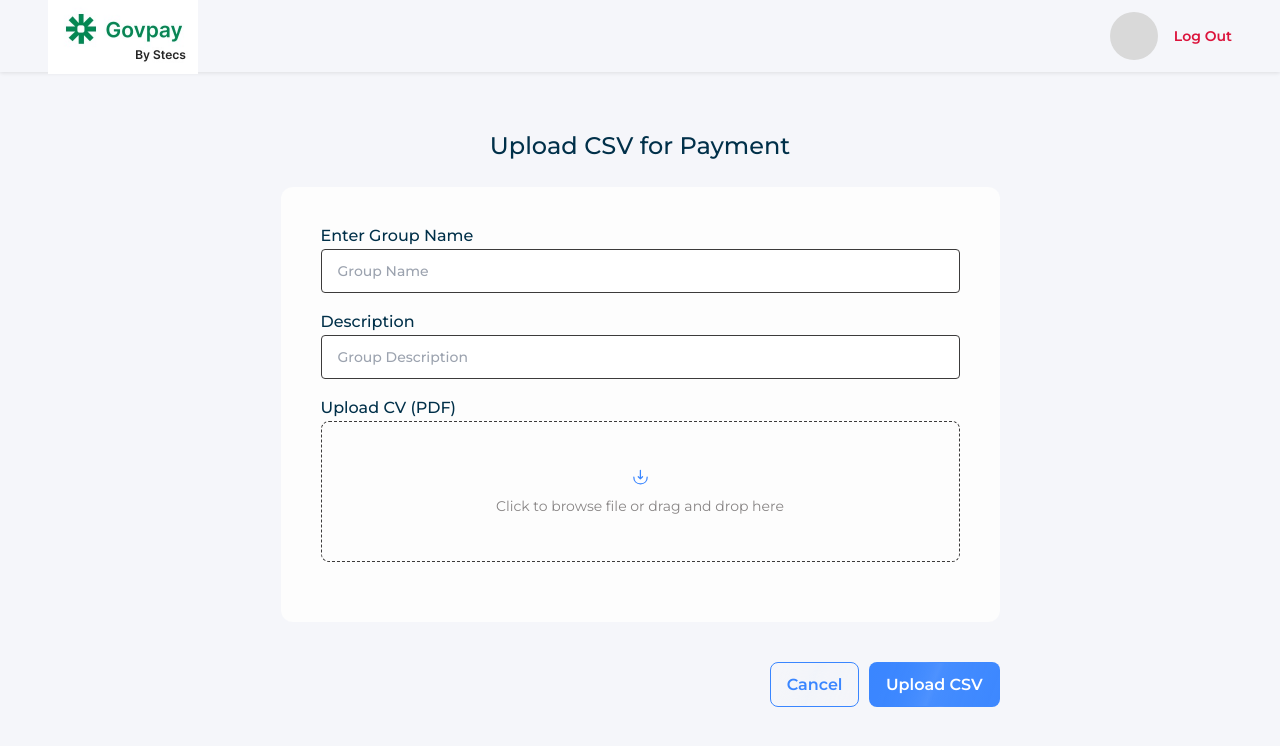
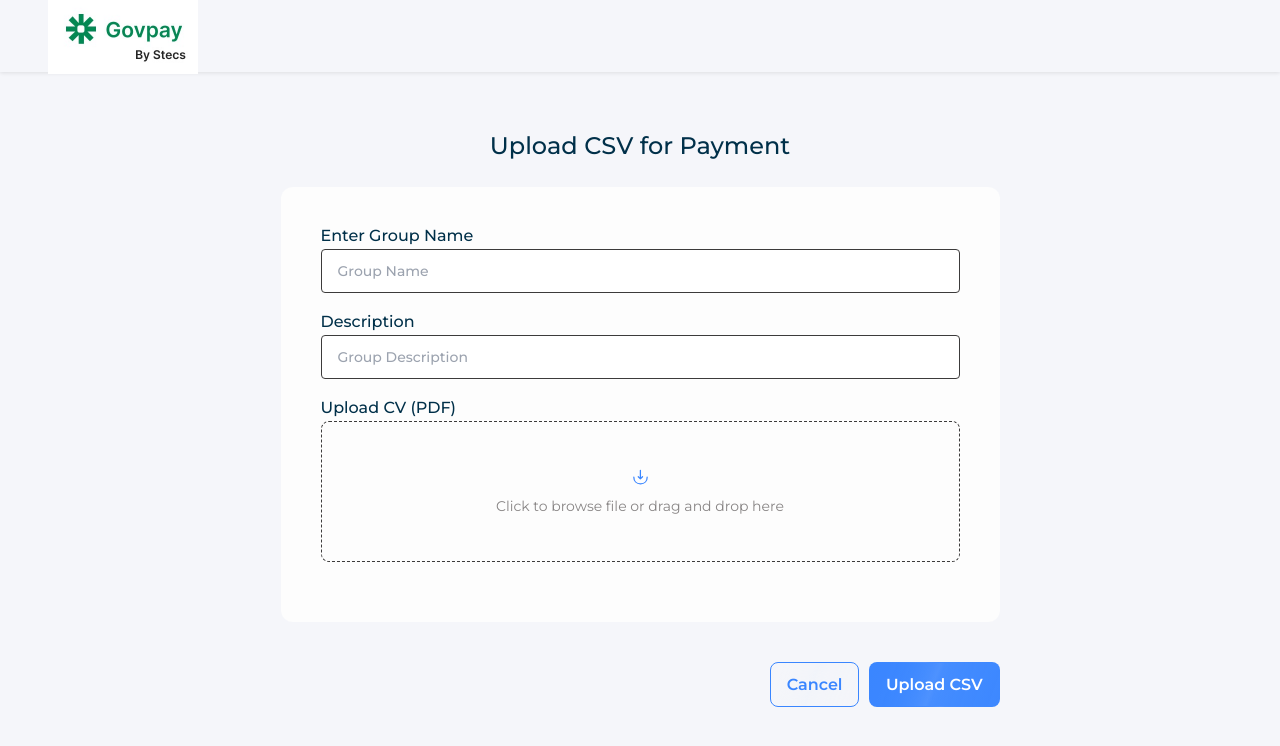
Before and after one commit to fujadev/stecs-gov, a Next.js app: page /upload in a window 1280 px wide. Shown: the top 746 px of the page. Built offline with nearby package versions, Linux system fonts and the light colour scheme; no server answers.

Commit message:
new updates

```diff
--- a/src/components/Header/index.tsx
+++ b/src/components/Header/index.tsx
@@ -1,7 +1,6 @@
 'use client';
 import Link from 'next/link';
 import { usePathname } from 'next/navigation';
-import HeaderLogo from '@/assets/icons/HeaderLogo';
 import { useAppDispatch, useTypedSelector } from '@/config/api/config/store';
 import { resetStore } from '@/config/api/auth/slice';
 import { getInitials } from '@/config/helpers/globals';
@@ -22,11 +21,12 @@ const AppHeader = () => {
 		<header className="w-full wrapper-pad px-[20px] md:px-[48px] h-[72px] flex items-center shadow-[0_1px_4px_rgba(0,0,0,0.1)]">
 			<div className="flex justify-between items-center w-full">
 				<Link href={user ? ROUTES.DASHBOARD : ROUTES.LOGIN}>
-					{/* <HeaderLogo /> */}
 					<Image src={appLogo} alt="" width={150} />
 				</Link>
 
-				{pathname !== '/' && (
+				{pathname !== '/' && !pathname.includes('payout-details') && (
+					<>
+						{user && (
 							<div className="flex items-center gap-[16px]">
 								<div className="bg-[#D9D9D9] rounded-full w-[48px] h-[48px] flex justify-center items-center">
 									<span className="text-[#003049] text-[20px] font-medium">{getInitials(user?.fullName)}</span>
@@ -36,6 +36,8 @@ const AppHeader = () => {
 								</span>
 							</div>
 						)}
+					</>
+				)}
 			</div>
 		</header>
 	);
```
Lines whose indentation alone changed are shown as unchanged.
